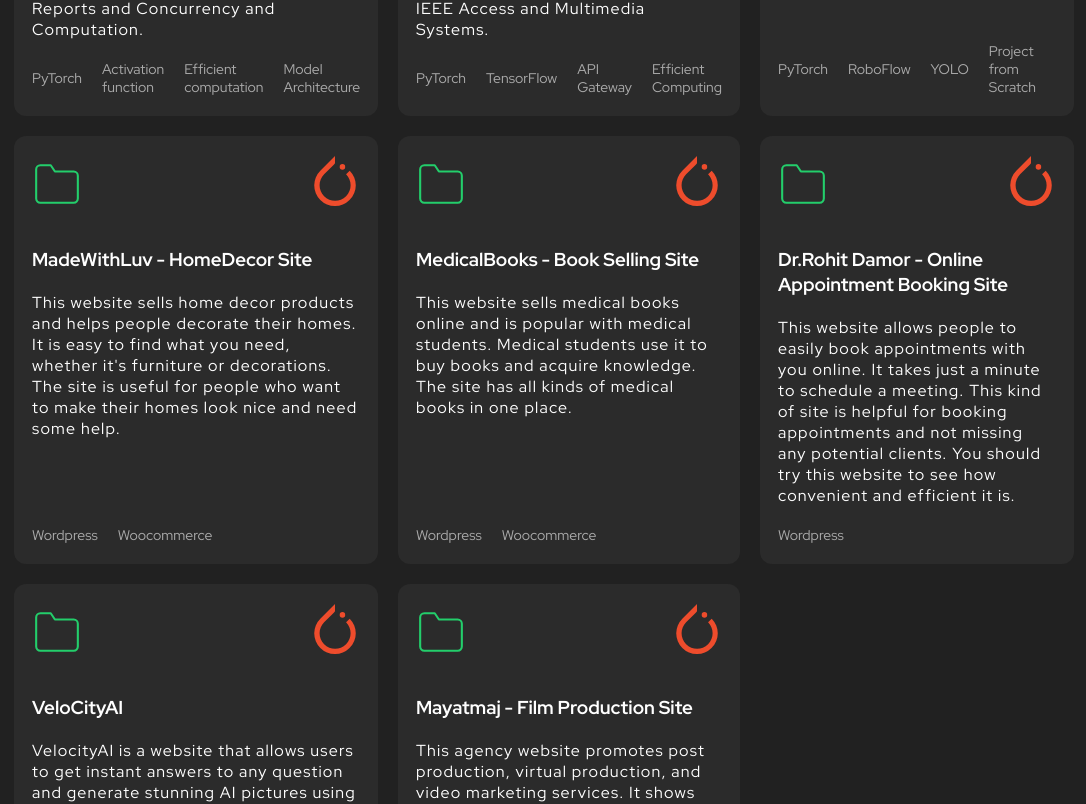
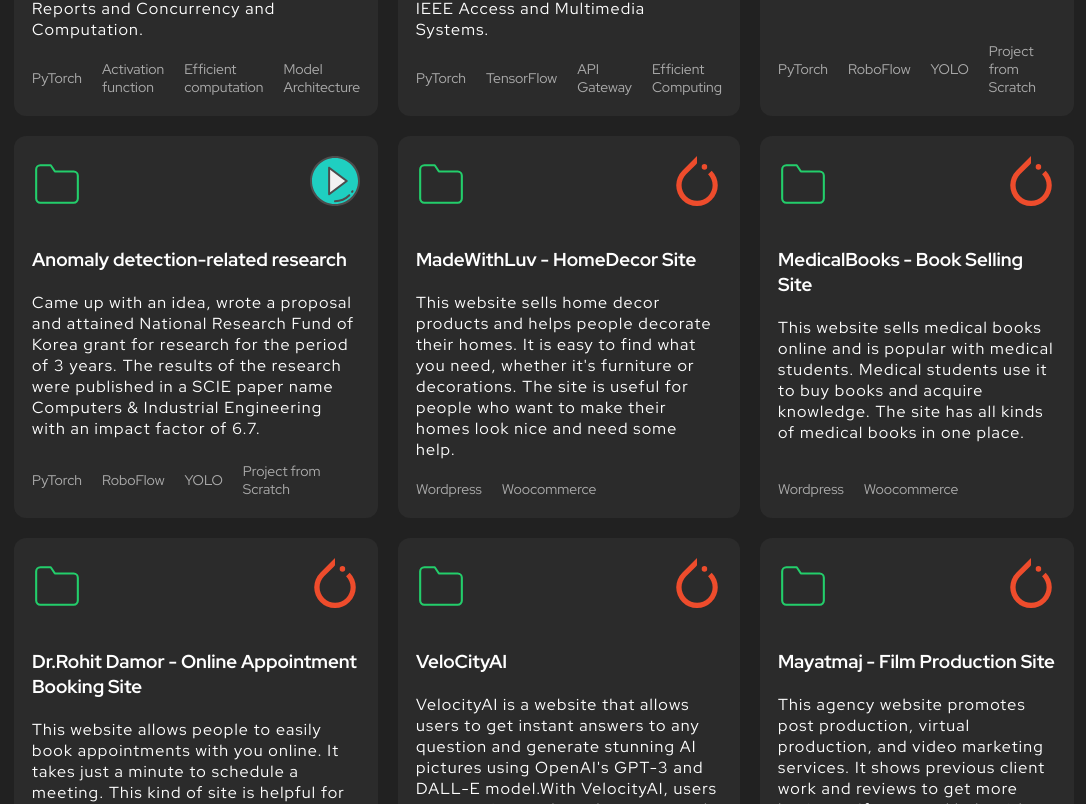
Before and after one commit to bekhzod-olimov/portfolio, a React (Create React App) app: page / in a window 1280 px wide. Shown: the part 1576-2380 px from the top of the page, without its empty margins (96-1182 px from the left). Built offline with nearby package versions, Linux system fonts and the light colour scheme.

Commit message:
anomaly detection

```diff
--- a/src/components/Project/Project.tsx
+++ b/src/components/Project/Project.tsx
@@ -76,30 +76,22 @@ export function Project() {
           </div>
         </ScrollAnimation>
 
-        {/*
-      <ScrollAnimation animateIn="flipInX">
+        <ScrollAnimation animateIn="flipInX">
           <div className="project">
             <header>
-              <svg width="50" xmlns="http://www.w3.org/2000/svg" role="img" viewBox="0 0 24 24" fill="none" stroke="#23ce6b " stroke-width="1" stroke-linecap="round" stroke-linejoin="round" ><title>Folder</title><path d="M22 19a2 2 0 0 1-2 2H4a2 2 0 0 1-2-2V5a2 2 0 0 1 2-2h5l2 3h9a2 2 0 0 1 2 2z"></path></svg>
+              <svg width="50" xmlns="http://www.w3.org/2000/svg" role="img" viewBox="0 0 24 24" fill="none" stroke="#23ce6b" strokeWidth="1" strokeLinecap="round" strokeLinejoin="round"> <title>Folder</title> <path d="M22 19a2 2 0 0 1-2 2H4a2 2 0 0 1-2-2V5a2 2 0 0 1 2-2h5l2 3h9a2 2 0 0 1 2 2z"></path> </svg>
               <div className="project-links">
-                <a href="https://kameleon.co.in/" target="_blank" rel="noreferrer">
-                  <img src={externalLink} alt="Visit site" />
-                </a>
-              </div>
+              <a href="https://drive.google.com/file/d/1dGANwOLx5tJ4cyUWY0pZ2QmxojFkGSHq/view?usp=sharing" target="_blank" rel="noreferrer">
+                  <img src={DownloadApp} alt="Visit site" /></a></div>
             </header>
             <div className="body">
-              <h3>Kameleon - Cloth Selling Site</h3>
-              <p>
-              This website sells men's cloth products and helps men look their best. It is easy to find what you need, whether it's cloth shirts, pants, or accessories. The site is useful for men who want to look their best and need some help.
-              </p>
+              <h3>Anomaly detection-related research</h3>
+              <p> Came up with an idea, wrote a proposal and attained National Research Fund of Korea grant for research for the period of 3 years. The results of the research were published in a SCIE paper name Computers & Industrial Engineering with an impact factor of 6.7.    </p>
             </div>
-            <footer>
-              <ul className="tech-list">
-                <li>Shopify</li>
-              </ul>
-            </footer>
+            <footer> <ul className="tech-list"> <li>PyTorch</li> <li>RoboFlow</li> <li>YOLO</li> <li>Project from Scratch</li> </ul> </footer>
           </div>
-        </ScrollAnimation> */}
+        </ScrollAnimation>
+
 
         <ScrollAnimation animateIn="flipInX">
           <div className="project">
```
